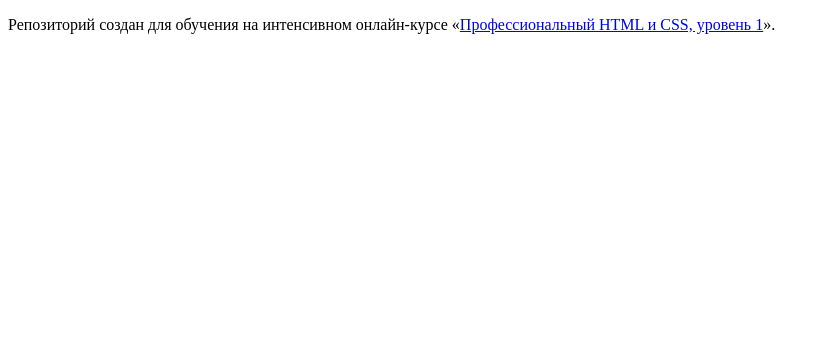
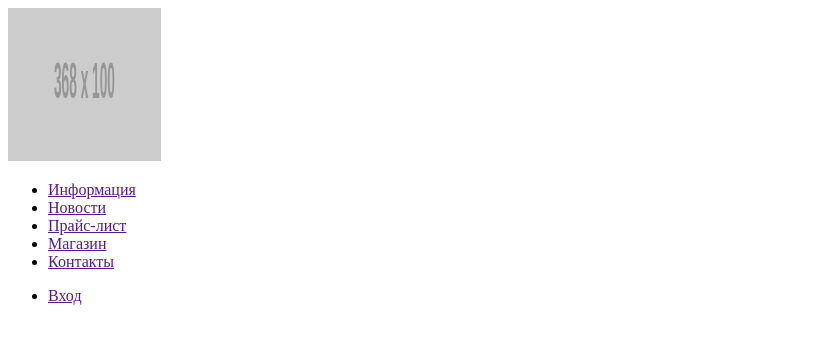
Before and after one commit to skyonex/814733-barbershop, a plain HTML site: page index.html in a window 1280 px wide. Shown: the whole page, without its empty margins (0-825 px from the left). Drawn offline with Linux system fonts and the light colour scheme; placeholder pictures from the web are drawn by us.

Commit message:
Добавлен блок header

```diff
--- a/index.html
+++ b/index.html
@@ -6,7 +6,24 @@
   </head>
   <body>
 
-    <p>Репозиторий создан для обучения на интенсивном онлайн‑курсе «<a href="https://htmlacademy.ru/intensive/htmlcss">Профессиональный HTML и CSS, уровень 1</a>».</p>
+    <header class="main-header">
+    	<nav class="main-navigation">
+    		<a class="main-header-logo">
+    			<img src="http://placehold.it/368x100" width="153" height="153" alt="Логотип барбершопа Бородинский">
+    		</a>
+    		<ul class="site-navigation">
+    			<li><a href="">Информация</a></li>
+    			<li><a href="">Новости</a></li>
+    			<li><a href="">Прайс-лист</a></li>
+    			<li><a href="">Магазин</a></li>
+    			<li><a href="">Контакты</a></li>
+    		</ul>
+
+    		<ul class="user-navigation">
+    			<li class="login-link"><a href="">Вход</a></li>
+    		</ul>
+    	</nav>
+    </header>
 
   </body>
 </html>
```
